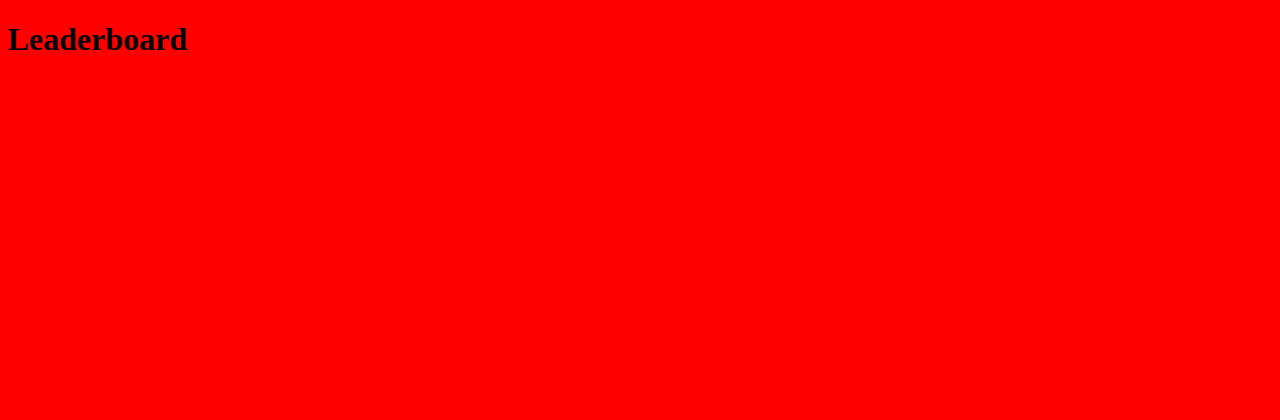
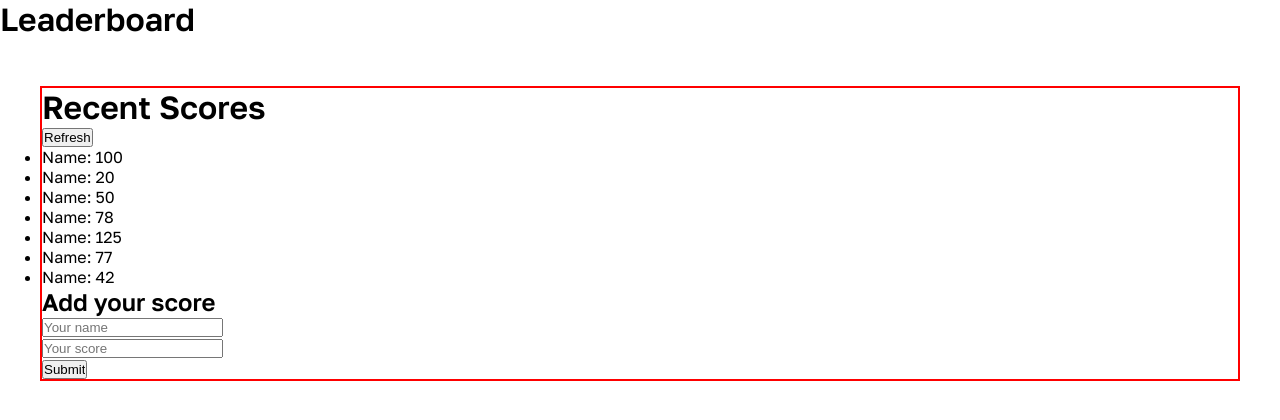
Before and after one commit to dselasea/leaderboard, a website built with webpack: page src/index.html in a window 1280 px wide. Built offline with nearby package versions, Linux system fonts and the light colour scheme.

Commit message:
Add html content add general styles

```diff
--- a/src/index.html
+++ b/src/index.html
@@ -8,5 +8,36 @@
 </head>
 <body>
   <h1>Leaderboard</h1>
+  <div class="container">
+    <div class="leaderboard">
+      <div class="leaderboard-scores">
+        <h1>Recent Scores</h1>
+        <button>Refresh</button>
+        <div class="scores">
+          <ul>
+            <li>Name: 100</li>
+            <li>Name: 20</li>
+            <li>Name: 50</li>
+            <li>Name: 78</li>
+            <li>Name: 125</li>
+            <li>Name: 77</li>
+            <li>Name: 42</li>
+          </ul>
+        </div>
+      </div>
+      <div class="leaderboard-form">
+        <h2>Add your score</h2>
+        <form>
+          <div class="form-control">
+            <input type="text" placeholder="Your name" />
+          </div>
+          <div class="form-control">
+            <input type="text" placeholder="Your score" />
+          </div>
+          <input type="submit" value="Submit">
+        </form>
+      </div>
+    </div>
+  </div>
 </body>
 </html>
--- a/src/style.css
+++ b/src/style.css
@@ -1,3 +1,17 @@
+@import url('https://fonts.googleapis.com/css2?family=Golos+Text:wght@400;600&family=Lato:wght@100;300;400;700;900&display=swap');
+
+* {
+  margin: 0;
+  padding: 0;
+  box-sizing: border-box;
+}
+
 body {
-  background-color: red;
+  font-family: 'Golos Text', sans-serif;
 }
+
+.container {
+  max-width: 1200px;
+  margin: 3rem auto;
+  border: 2px solid red;
+}
```
Also changed, not shown: README.md.
